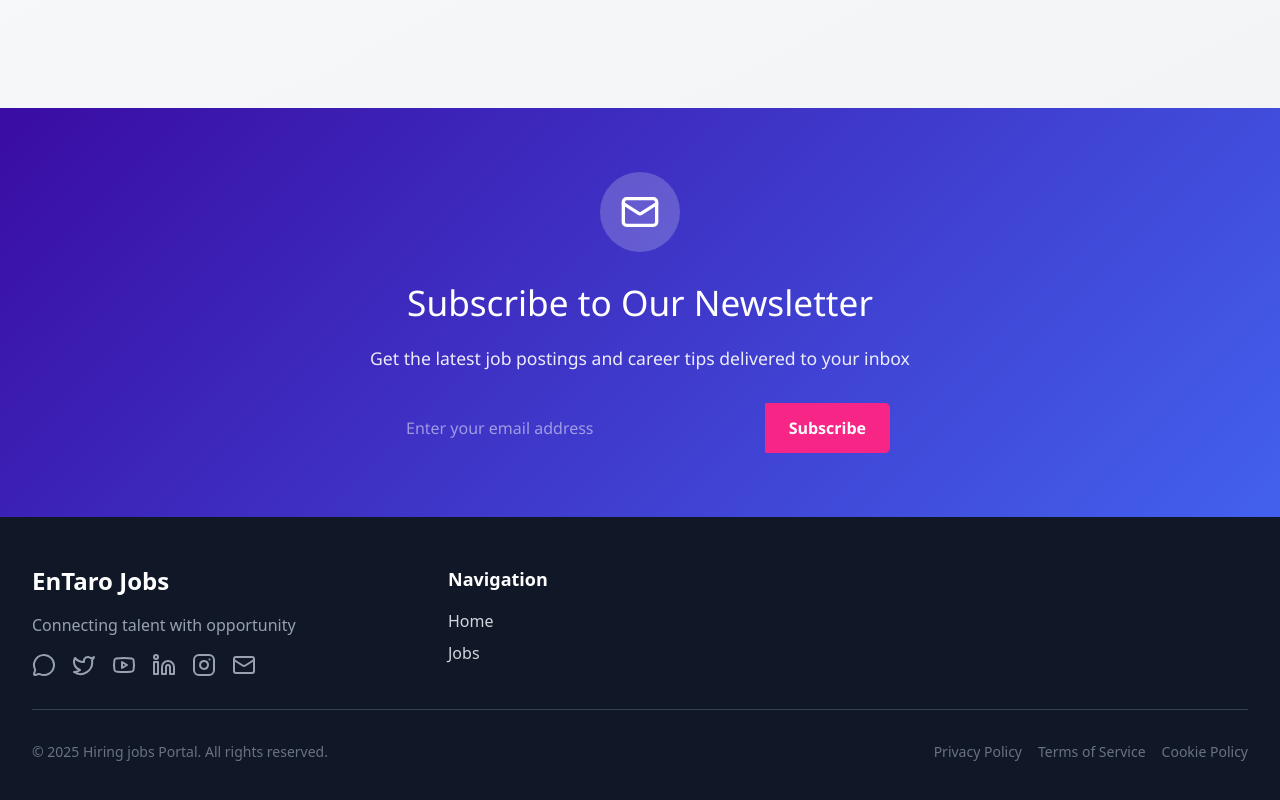
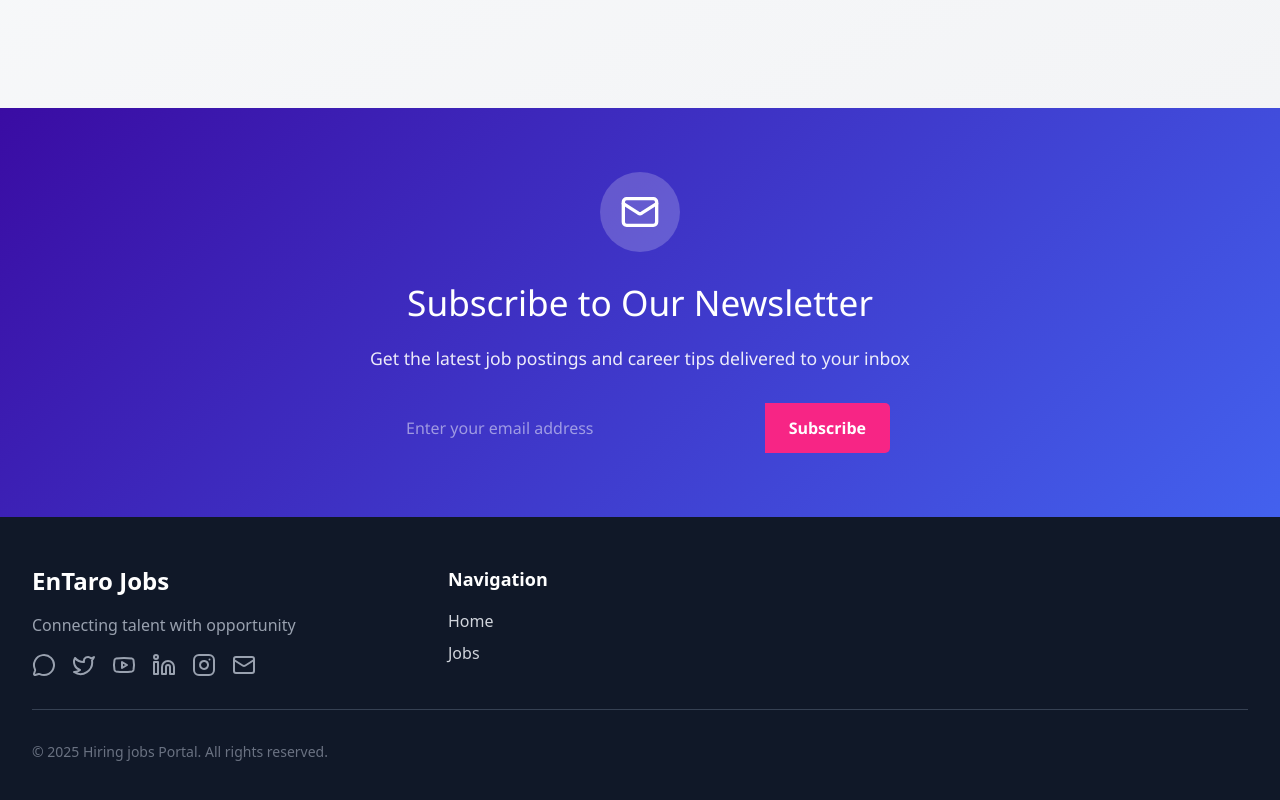
Before and after one commit to Harirajhari/JobPortalAdsFrontend, a React (Vite) app: page / in a window 1280 px wide. Shown: the part 4741-5541 px from the top of the page. Built offline with nearby package versions, Linux system fonts and the light colour scheme.

Commit message:
design changed_v1

```diff
--- a/src/Pages/HomePageCompoent/Footer.jsx
+++ b/src/Pages/HomePageCompoent/Footer.jsx
@@ -91,17 +91,7 @@ const Footer = () => {
           <p className="text-sm text-gray-500">
             &copy; {new Date().getFullYear()} Hiring jobs Portal. All rights reserved.
           </p>
-          <div className="flex flex-wrap justify-center md:justify-start space-x-4">
-            <a href="/privacy" className="text-sm text-gray-500 hover:text-white transition-colors duration-300">
-              Privacy Policy
-            </a>
-            <a href="/terms" className="text-sm text-gray-500 hover:text-white transition-colors duration-300">
-              Terms of Service
-            </a>
-            <a href="/cookies" className="text-sm text-gray-500 hover:text-white transition-colors duration-300">
-              Cookie Policy
-            </a>
-          </div>
+
         </div>
       </div>
     </footer>
```
